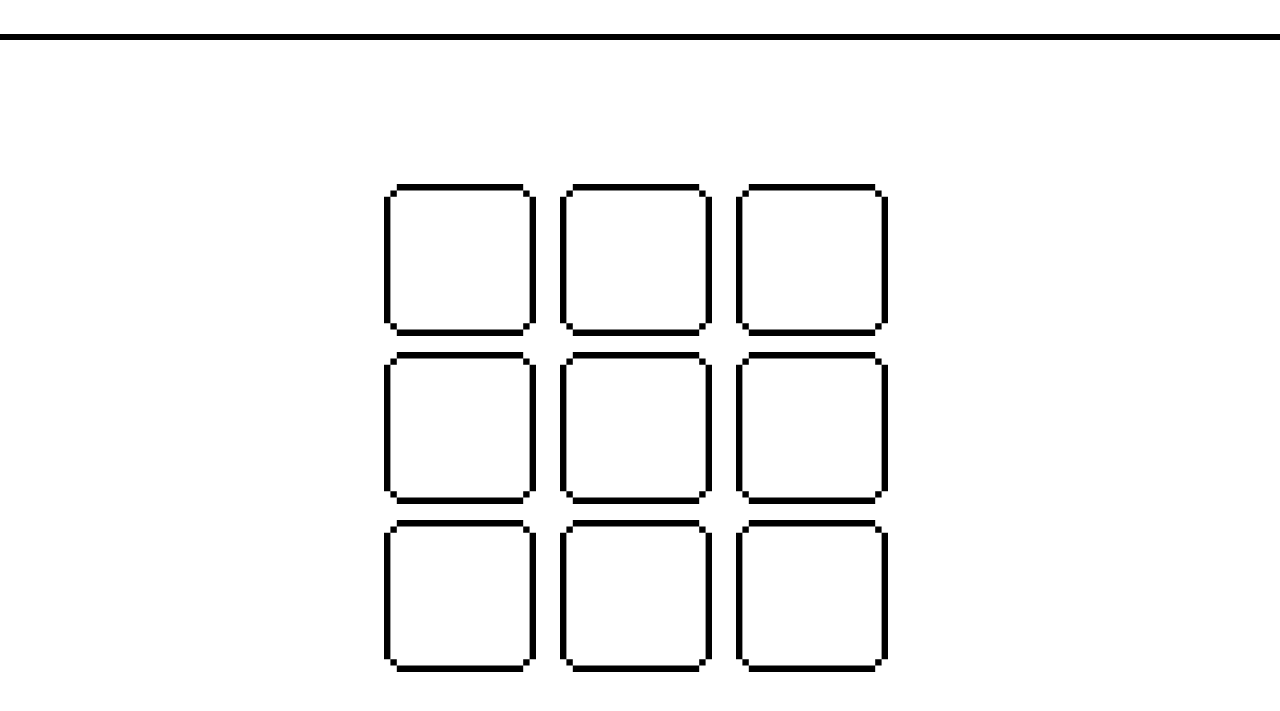
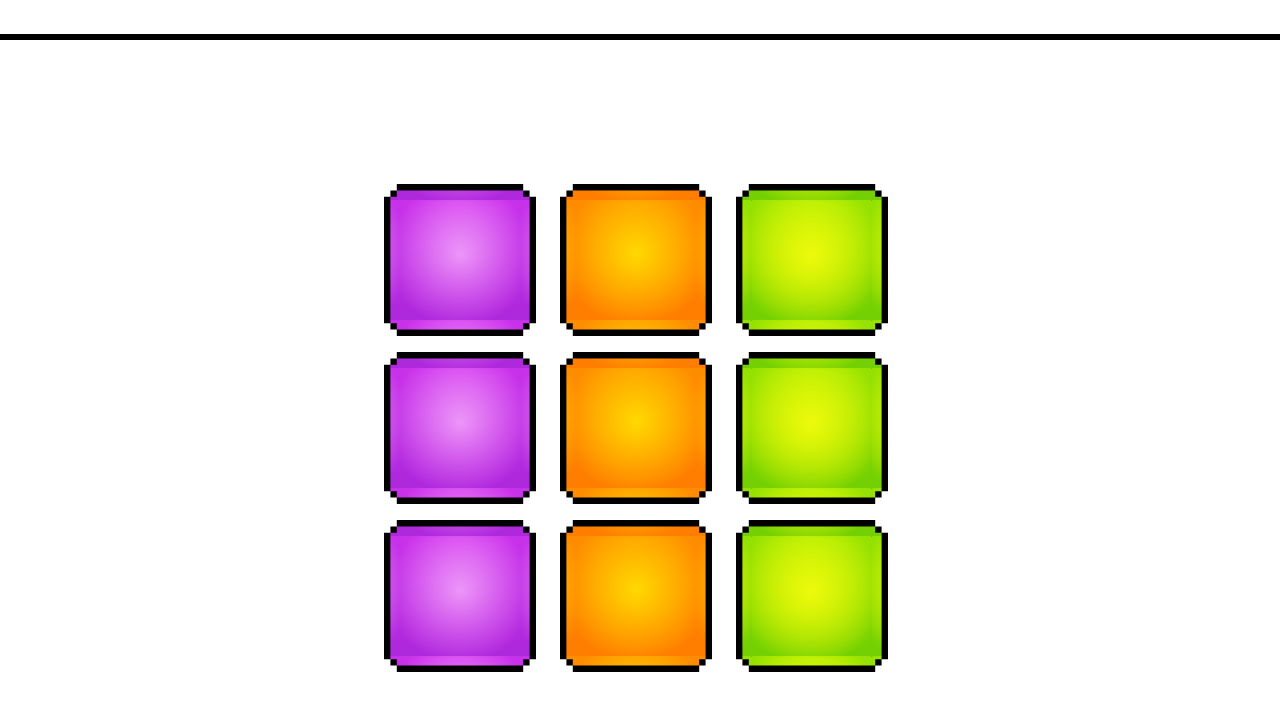
Before and after one commit to marco-eberli/B5_MarcoEberli_Cedric_Mattia_Sascha, a plain HTML site: page giveaway.html in a window 1280 px wide. Shown: the part 113-824 px from the top of the page. Drawn offline with Linux system fonts and the light colour scheme; the site is published under a folder, as on GitHub Pages, so addresses that start at the root find nothing.

Commit message:
data structure changes

```diff
--- a/css/giveaway.css
+++ b/css/giveaway.css
@@ -67,17 +67,17 @@
 }
 
 .orange {
-  background-image: url("/images/drumpads-orange.png");
+  background-image: url("../ressources/images/drumpads-orange.png");
   background-size: cover;
 }
 
 .purple {
-  background-image: url("/images/drumpads-purple.png");
+  background-image: url("../ressources/images/drumpads-purple.png");
   background-size: cover;
 }
 
 .green {
-  background-image: url("/images/drumpads-green.png");
+  background-image: url("../ressources/images/drumpads-green.png");
   background-size: cover;
 }
 
```
Also changed, not shown: ressources/images/drumpads-green.png (renamed from images/drumpads-green.png), ressources/images/drumpads-orange.png (renamed from images/drumpads-orange.png), ressources/images/drumpads-purple.png (renamed from images/drumpads-purple.png).
